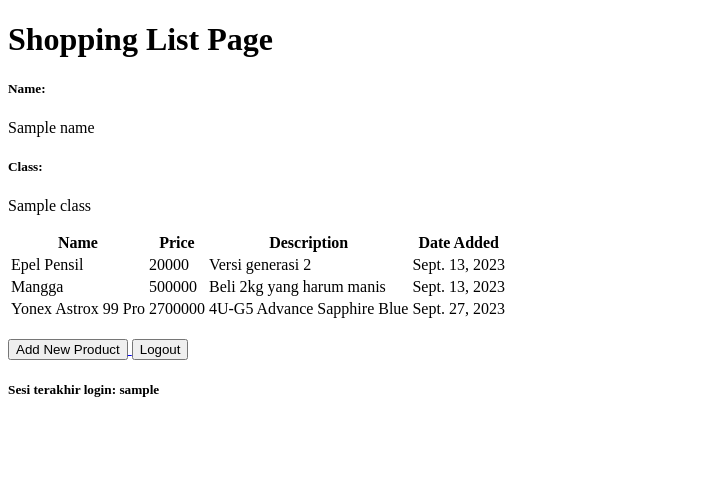
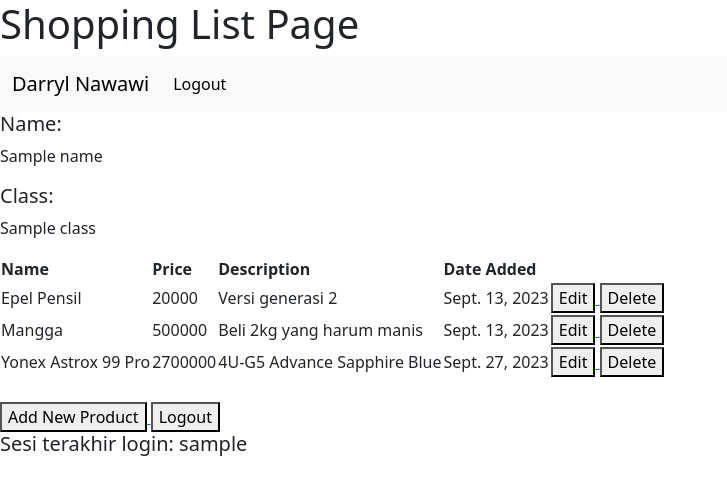
Before and after one commit to SangMilyarder/shopping-list, a Django app: template main/templates/main.html in a window 1280 px wide. Shown: the top 495 px of the page, without its empty margins (0-727 px from the left). Run offline with Django 4.2, Linux system fonts and the light colour scheme; data comes from the database, SQL or seed files in the repository; both versions use the stored data as it was after the commit; the template is opened without the code that fills it: values that come from a table or form of the project are taken from there, most other values are stand-ins (such as "Sample title", 1, 10 or a date in 2020); parts of the project's set-up code (start-up, migrations or seed data) failed here and were passed over.

Commit message:
Menyelesaikan tutorial 4

```diff
--- a/main/templates/main.html
+++ b/main/templates/main.html
@@ -2,6 +2,22 @@
 
 {% block content %}
     <h1>Shopping List Page</h1>
+
+    <nav class="navbar navbar-expand-lg bg-body-tertiary">
+        <div class="container-fluid">
+          <a class="navbar-brand" href="#">Darryl Nawawi</a>
+          <button class="navbar-toggler" type="button" data-bs-toggle="collapse" data-bs-target="#navbarSupportedContent" aria-controls="navbarSupportedContent" aria-expanded="false" aria-label="Toggle navigation">
+            <span class="navbar-toggler-icon"></span>
+          </button>
+          <div class="collapse navbar-collapse" id="navbarSupportedContent">
+            <ul class="navbar-nav me-auto mb-2 mb-lg-0">
+              <li class="nav-item">
+                <a class="nav-link active" aria-current="page" href="{% url 'main:logout' %}">Logout</a>
+              </li>
+            </ul>
+          </div>
+        </div>
+      </nav>
 
     <h5>Name:</h5>
     <p>{{name}}</p>
@@ -25,6 +41,18 @@
                 <td>{{product.price}}</td>
                 <td>{{product.description}}</td>
                 <td>{{product.date_added}}</td>
+                <td>
+                    <a href="{% url 'main:edit_product' product.pk %}">
+                        <button>
+                            Edit
+                        </button>
+                    </a>
+                    <a href="{% url 'main:delete_product' product.pk %}">
+                        <button>
+                            Delete
+                        </button>
+                    </a>
+                </td>
             </tr>
         {% endfor %}
     </table>
--- a/main/urls.py
+++ b/main/urls.py
@@ -1,5 +1,5 @@
 from django.urls import path
-from main.views import show_main, create_product, show_xml, show_json, show_xml_by_id, show_json_by_id, register, login_user, logout_user
+from main.views import show_main, create_product, show_xml, show_json, show_xml_by_id, show_json_by_id, register, login_user, logout_user, edit_product, delete_product
 
 app_name = 'main'
 
@@ -13,4 +13,6 @@ urlpatterns = [
     path('register/', register, name='register'),
     path('login/', login_user, name='login'),
     path('logout/', logout_user, name='logout'),
+    path('edit-product/<int:id>', edit_product, name='edit_product'),
+    path('delete/<int:id>', delete_product, name='delete_product'),
 ]
--- a/templates/base.html
+++ b/templates/base.html
@@ -9,6 +9,10 @@
         />
         {% block meta %}
         {% endblock meta %}
+        <link href="https://cdn.jsdelivr.net/npm/bootstrap@5.3.2/dist/css/bootstrap.min.css" rel="stylesheet" integrity="sha384-T3c6CoIi6uLrA9TneNEoa7RxnatzjcDSCmG1MXxSR1GAsXEV/Dwwykc2MPK8M2HN" crossorigin="anonymous">
+        <script src="https://code.jquery.com/jquery-3.6.0.min.js" integrity="sha384-KyZXEAg3QhqLMpG8r+J4jsl5c9zdLKaUk5Ae5f5b1bw6AUn5f5v8FZJoMxm6f5cH1" crossorigin="anonymous"></script>
+        <script src="https://cdn.jsdelivr.net/npm/@popperjs/core@2.11.8/dist/umd/popper.min.js" integrity="sha384-I7E8VVD/ismYTF4hNIPjVp/Zjvgyol6VFvRkX/vR+Vc4jQkC+hVqc2pM8ODewa9r" crossorigin="anonymous"></script>
+        <script src="https://cdn.jsdelivr.net/npm/bootstrap@5.3.2/dist/js/bootstrap.min.js" integrity="sha384-BBtl+eGJRgqQAUMxJ7pMwbEyER4l1g+O15P+16Ep7Q9Q+zqX6gSbd85u4mG4QzX+" crossorigin="anonymous"></script>
     </head>
 
     <body>
```
Also changed, not shown: main/templates/edit_product.html (added, +22 -0 lines), main/views.py (+23 -0 lines), db.sqlite3.
